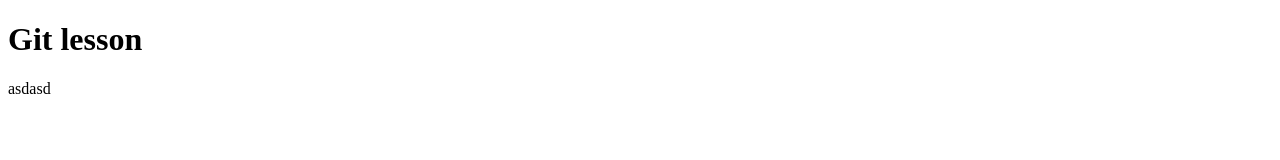
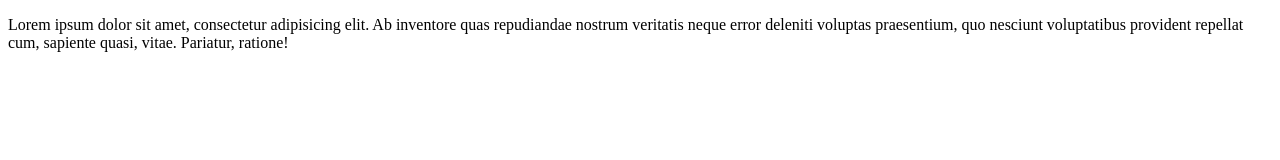
Before and after one commit to mgrechko/Zodiak, a plain HTML site: page index.html in a window 1280 px wide. Drawn offline with Linux system fonts and the light colour scheme.

Commit message:
next commit

```diff
--- a/index.html
+++ b/index.html
@@ -6,7 +6,6 @@
 	<link rel="stylesheet" href="css/style.css">
 </head>
 <body>
-	<h1>Git lesson</h1>
-	<p>asdasd</p>
+	<p>Lorem ipsum dolor sit amet, consectetur adipisicing elit. Ab inventore quas repudiandae nostrum veritatis neque error deleniti voluptas praesentium, quo nesciunt voluptatibus provident repellat cum, sapiente quasi, vitae. Pariatur, ratione!</p>
 </body>
 </html>
```
